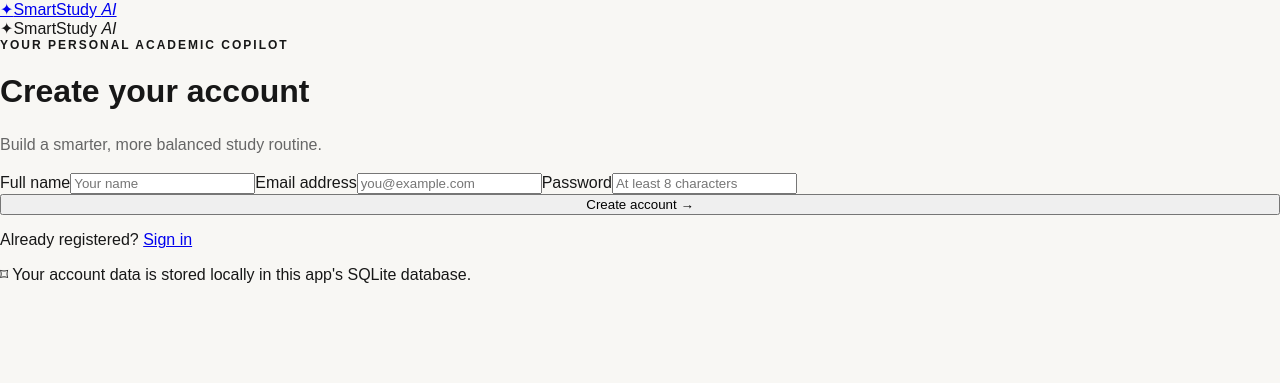
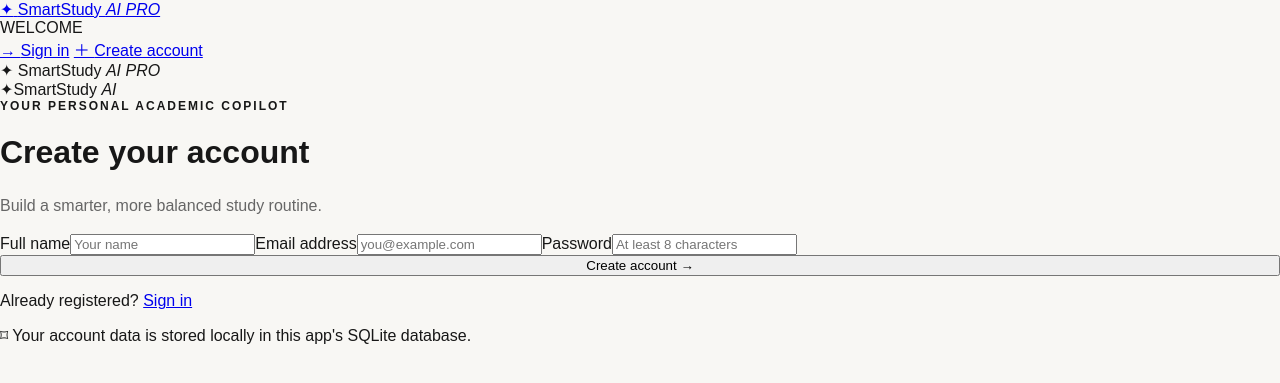
Before and after one commit to NithinKumar344/smartstudy-ai, a Flask app: page /register in a window 1280 px wide. Shown: the top 383 px of the page. Run offline with Flask 3, Linux system fonts and the light colour scheme.

Commit message:
Refactor base.html for improved layout and design

```diff
--- a/templates/base.html
+++ b/templates/base.html
@@ -1,7 +1,71 @@
-<!doctype html><html lang="en"><head><meta charset="utf-8"><meta name="viewport" content="width=device-width,initial-scale=1">
-<title>SmartStudy AI</title><link rel="stylesheet" href="{{ url_for('static',filename='style.css') }}"></head>
-<body><div class="shell">
-<aside class="sidebar"><a class="brand" href="{{ url_for('dashboard') if session.get('user_id') else url_for('login') }}"><span class="brand-icon">✦</span><span>SmartStudy <em>AI</em></span></a>
-{% if session.get('user_id') %}<div class="nav-label">WORKSPACE</div><a class="nav active" href="{{ url_for('dashboard') }}">▦ <span>Overview</span></a><a class="nav" href="#timetable">▤ <span>My timetable</span></a><a class="nav" href="#subjects">◈ <span>Subjects</span></a><a class="nav" href="#exams">◷ <span>Exam planner</span></a><a class="nav" href="#insights">✧ <span>AI insights</span></a>
-<div class="sidebar-bottom"><div class="user-mini"><div class="avatar">{{ session.get('name','S')[:1]|upper }}</div><div><b>{{ session.get('name') }}</b><small>Student account</small></div></div><form method="post" action="{{ url_for('logout') }}"><button class="logout">↪ Log out</button></form></div>{% endif %}</aside>
-<main class="main">{% with messages=get_flashed_messages(with_categories=true) %}{% for category,message in messages %}<div class="flash {{ category }}">{{ message }}</div>{% endfor %}{% endwith %}{% block content %}{% endblock %}</main></div><script src="{{ url_for('static',filename='app.js') }}"></script></body></html>
+
+<!DOCTYPE html>
+<html lang="en">
+<head>
+    <meta charset="UTF-8">
+    <meta name="viewport" content="width=device-width, initial-scale=1.0">
+    <meta name="theme-color" content="#090b18">
+    <title>SmartStudy AI Pro</title>
+    <link rel="stylesheet" href="{{ url_for('static', filename='style.css') }}">
+</head>
+<body>
+
+<div class="app-shell">
+
+    <aside class="sidebar">
+        <a class="brand" href="{{ url_for('home') }}">
+            <span class="brand-icon">✦</span>
+            <span>SmartStudy <em>AI PRO</em></span>
+        </a>
+
+        {% if session.get('user_id') %}
+        <div class="nav-label">MAIN MENU</div>
+
+        <a class="nav active" href="{{ url_for('dashboard') }}">▦ <span>Dashboard</span></a>
+        <a class="nav" href="{{ url_for('dashboard') }}#timetable">▤ <span>My Timetable</span></a>
+        <a class="nav" href="{{ url_for('dashboard') }}#subjects">◈ <span>My Subjects</span></a>
+        <a class="nav" href="{{ url_for('dashboard') }}#exams">◷ <span>Exam Planner</span></a>
+        <a class="nav" href="{{ url_for('dashboard') }}#insights">✧ <span>AI Insights</span></a>
+        <a class="nav" href="{{ url_for('dashboard') }}#settings">⚙ <span>Settings</span></a>
+
+        <div class="sidebar-bottom">
+            <div class="user-mini">
+                <div class="avatar">{{ session.get('name', 'S')[:1]|upper }}</div>
+                <div>
+                    <strong>{{ session.get('name', 'Student') }}</strong>
+                    <small>Student account</small>
+                </div>
+            </div>
+
+            <form method="post" action="{{ url_for('logout') }}">
+                <button class="logout" type="submit">↪ Log out</button>
+            </form>
+        </div>
+        {% else %}
+        <div class="nav-label">WELCOME</div>
+        <a class="nav" href="{{ url_for('login') }}">→ <span>Sign in</span></a>
+        <a class="nav" href="{{ url_for('register') }}">＋ <span>Create account</span></a>
+        {% endif %}
+    </aside>
+
+    <main class="main-content">
+
+        <div class="mobile-brand">
+            <span class="brand-icon">✦</span>
+            SmartStudy <em>AI PRO</em>
+        </div>
+
+        {% with messages = get_flashed_messages(with_categories=true) %}
+            {% for category, message in messages %}
+                <div class="flash {{ category }}">{{ message }}</div>
+            {% endfor %}
+        {% endwith %}
+
+        {% block content %}{% endblock %}
+
+    </main>
+
+</div>
+
+</body>
+</html>
```
